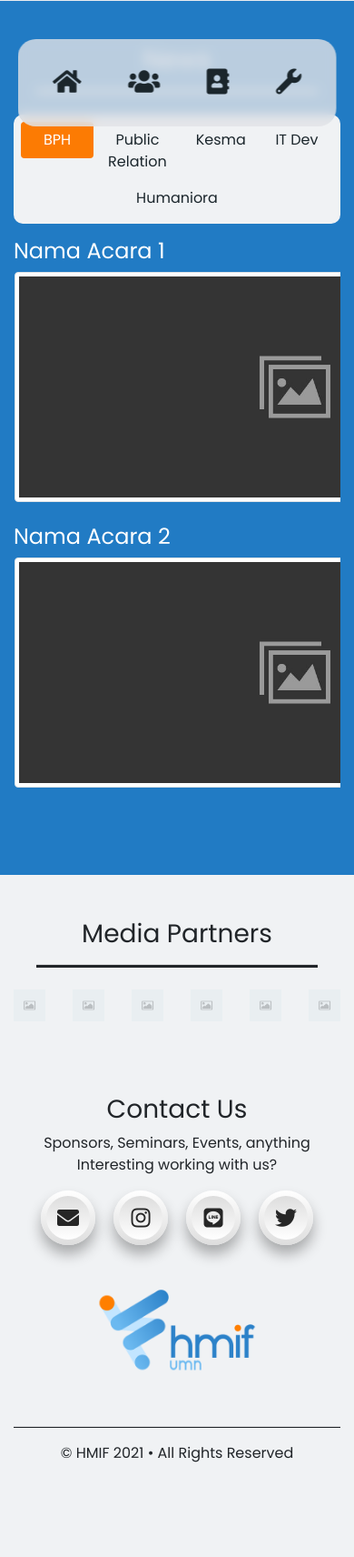
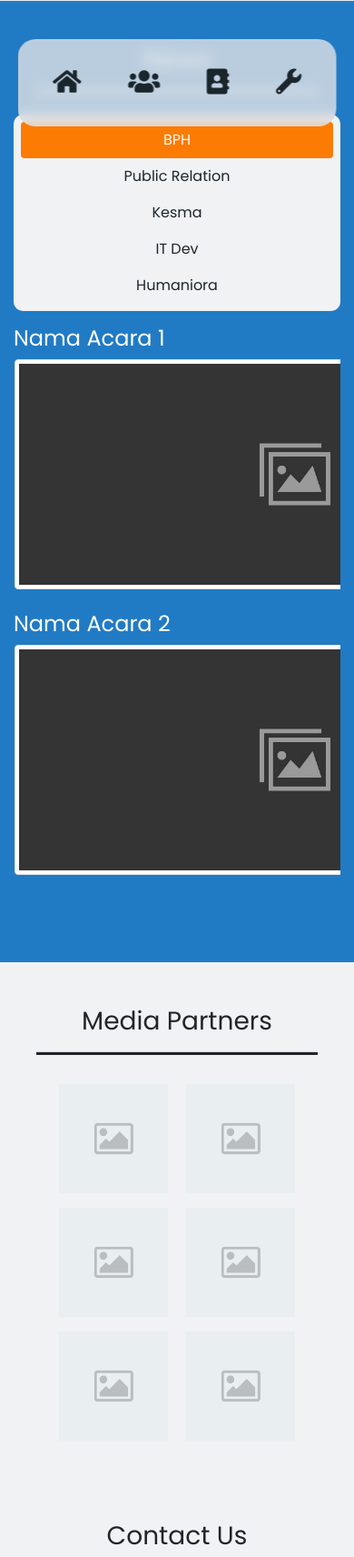
Before and after one commit to dimaslesmana/web-hmif, a CodeIgniter 4 app: template app/Views/home.php in a window 390 px wide. Shown: the part 683-2395 px from the top of the page at 91% size. Before the commit the page ends 2291 px from the top, so only its background shows below. Run offline with PHP 8.4 and a stand-in for CodeIgniter, Linux system fonts and the light colour scheme; the template is opened without the code that fills it, so the values that code supplies are empty; some libraries are stand-ins or nearby versions.

Commit message:
fix: responsive media partners section

```diff
--- a/app/Views/home.php
+++ b/app/Views/home.php
@@ -24,7 +24,7 @@
             </div>
             <div class="row">
                 <div class="col mb-4">
-                    <ul class="nav nav-pills nav-justified nav-wrapper p-2 mb-3" id="pills-tab" role="tablist">
+                    <ul class="nav nav-pills flex-column flex-lg-row nav-justified nav-wrapper p-2 mb-3" id="pills-tab" role="tablist">
                         <li class="nav-item" role="presentation">
                             <a class="nav-link active" id="pills-bph-tab" data-toggle="pill" href="#pills-bph" role="tab" aria-controls="pills-bph" aria-selected="true">BPH</a>
                         </li>
@@ -111,26 +111,15 @@
                 </div>
             </div>
             <div class="row">
-                <div class="col-2">
-                    <img src="/assets/images/placeholder.png" width="100%" alt="">
-                </div>
-                <div class="col-2">
-                    <img src="/assets/images/placeholder.png" width="100%" alt="">
-                </div>
-                <div class="col-2">
-                    <img src="/assets/images/placeholder.png" width="100%" alt="">
-                </div>
-                <div class="col-2">
-                    <img src="/assets/images/placeholder.png" width="100%" alt="">
-                </div>
-                <div class="col-2">
-                    <img src="/assets/images/placeholder.png" width="100%" alt="">
-                </div>
-                <div class="col-2">
-                    <img src="/assets/images/placeholder.png" width="100%" alt="">
+                <div class="col text-center">
+                    <img class="m-2" src="/assets/images/placeholder.png" style="max-width: 120px;" alt="">
+                    <img class="m-2" src="/assets/images/placeholder.png" style="max-width: 120px;" alt="">
+                    <img class="m-2" src="/assets/images/placeholder.png" style="max-width: 120px;" alt="">
+                    <img class="m-2" src="/assets/images/placeholder.png" style="max-width: 120px;" alt="">
+                    <img class="m-2" src="/assets/images/placeholder.png" style="max-width: 120px;" alt="">
+                    <img class="m-2" src="/assets/images/placeholder.png" style="max-width: 120px;" alt="">
                 </div>
             </div>
-        </div>
     </section>
     <!-- End of Media Partner -->
 </main>
```
